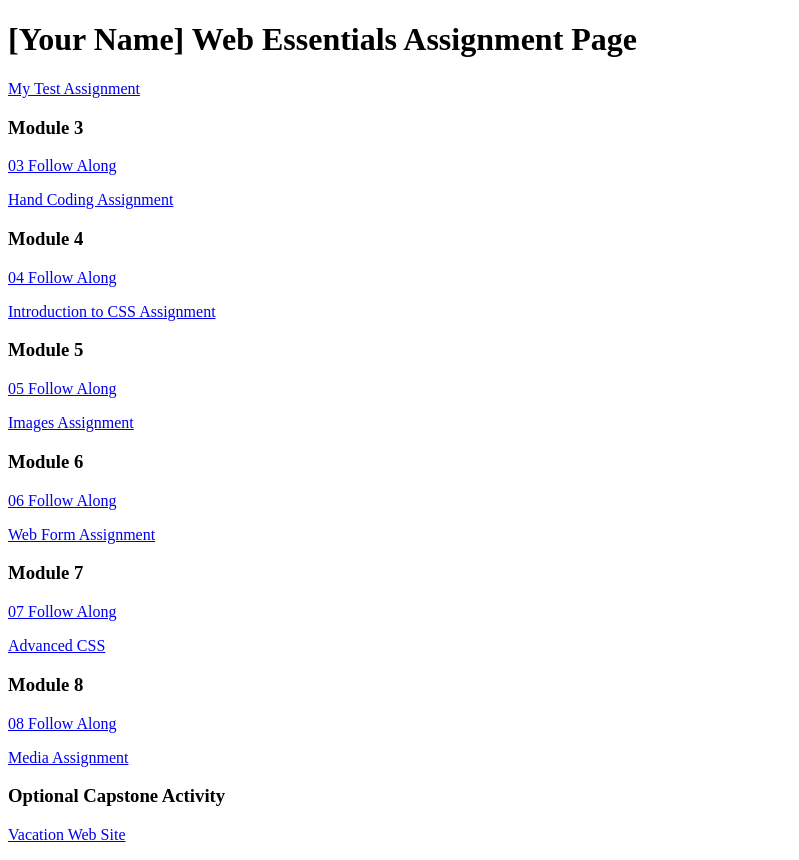
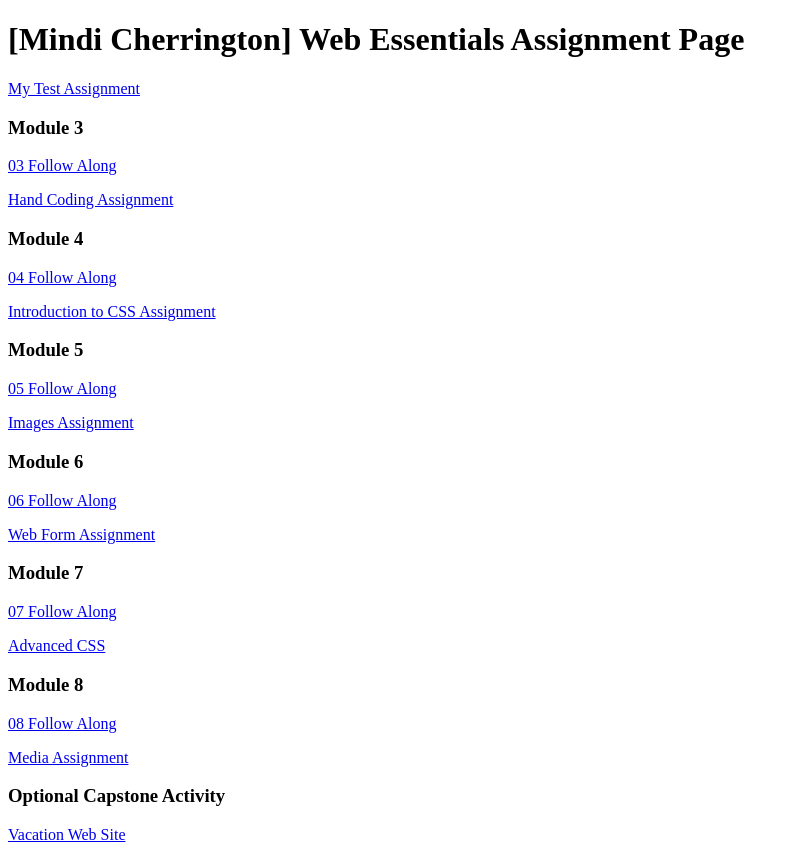
Before and after one commit to CherriM1n/dwdd1600, a plain HTML site: page index.html in a window 1280 px wide. Shown: the whole page, without its empty margins (0-799 px from the left). Drawn offline with Linux system fonts and the light colour scheme.

Commit message:
added my name

```diff
--- a/index.html
+++ b/index.html
@@ -6,7 +6,7 @@
 		<title>dwdd 1600 assignment list page</title>
 	</head>
 	<body>
-		<h1>[Your Name] Web Essentials Assignment Page</h1>
+		<h1>[Mindi Cherrington] Web Essentials Assignment Page</h1>
 		<p><a href="01test">My Test Assignment</a></p>
 
 		<h3>Module 3</h3>
```
